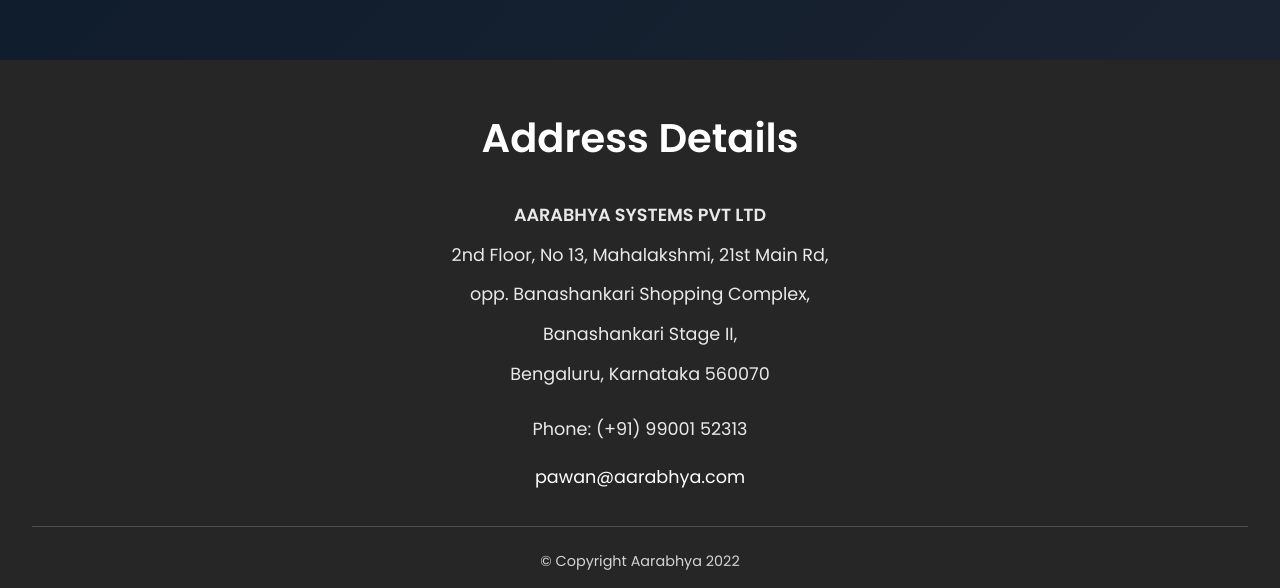
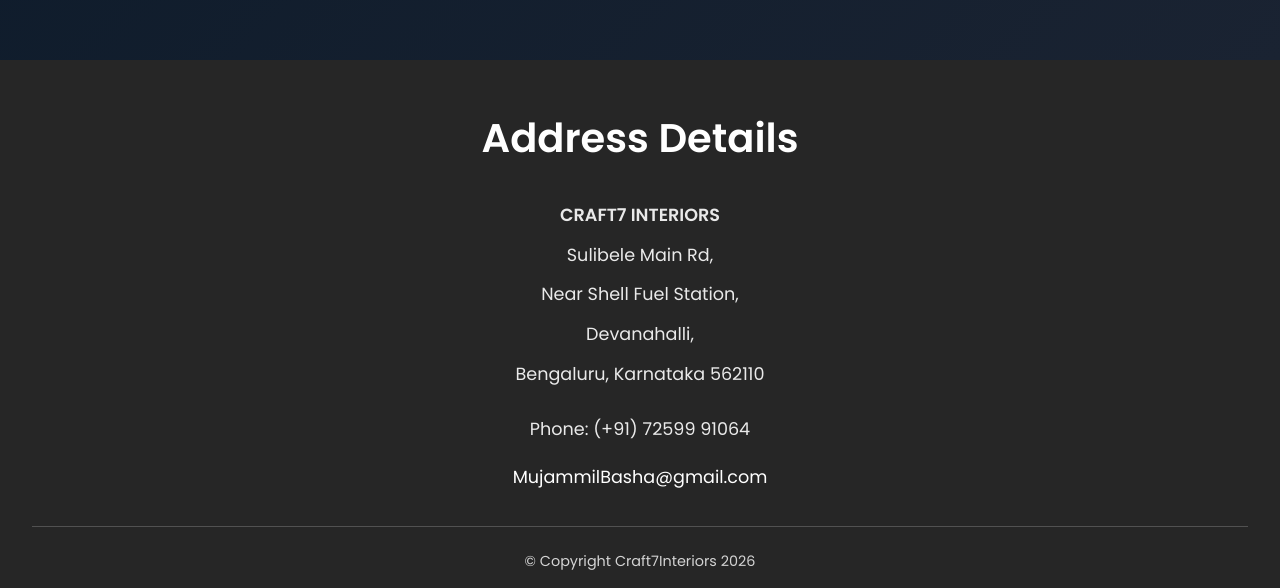
Before and after one commit to samrudh3/craft7interiors, a React (Vite) app: page / in a window 1280 px wide. Shown: the part 3140-3728 px from the top of the page. Built offline with nearby package versions, Linux system fonts and the light colour scheme.

Commit message:
Updated with the proper contact Info

```diff
--- a/src/components/Footer.tsx
+++ b/src/components/Footer.tsx
@@ -6,17 +6,17 @@
       <div className="footer-content">
         <h2 className="footer-title">Address Details</h2>
         <div className="footer-details">
-          <p className="company-name">AARABHYA SYSTEMS PVT LTD</p>
-          <p>2nd Floor, No 13, Mahalakshmi, 21st Main Rd,</p>
-          <p>opp. Banashankari Shopping Complex,</p>
-          <p>Banashankari Stage II,</p>
-          <p>Bengaluru, Karnataka 560070</p>
-          <p className="phone">Phone: (+91) 99001 52313</p>
-          <p className="email">pawan@aarabhya.com</p>
+          <p className="company-name">CRAFT7 INTERIORS</p>
+          <p>Sulibele Main Rd,</p>
+          <p>Near Shell Fuel Station,</p>
+          <p>Devanahalli,</p>
+          <p>Bengaluru, Karnataka 562110</p>
+          <p className="phone">Phone: (+91) 72599 91064</p>
+          <p className="email">MujammilBasha@gmail.com</p>
         </div>
       </div>
       <div className="footer-bottom">
-        <p>© Copyright Aarabhya 2022</p>
+        <p>© Copyright Craft7Interiors 2026</p>
       </div>
     </footer>
   )
```
